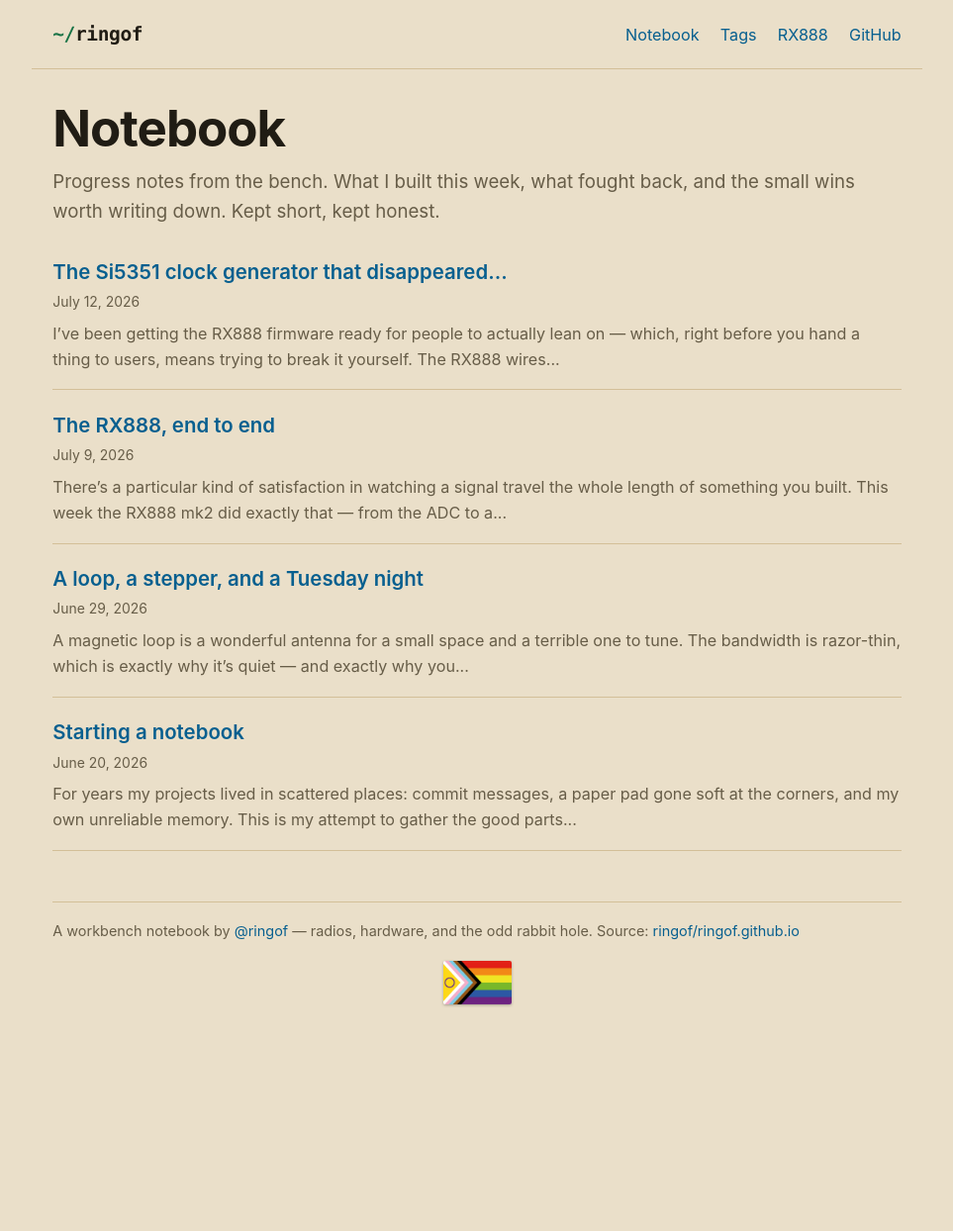
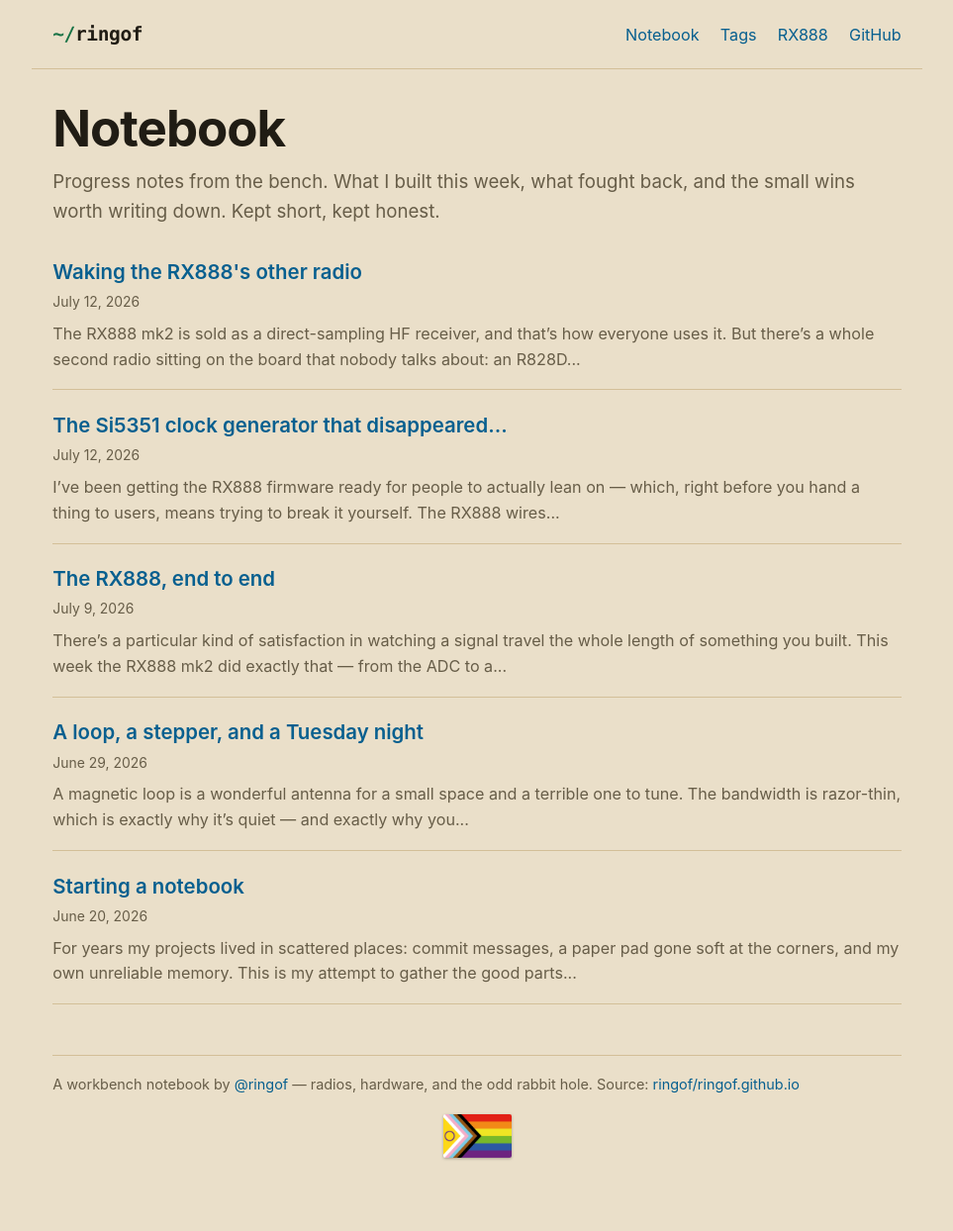
Before and after one commit to ringof/ringof.github.io, a Jekyll site: the page built from notebook.md, in a window 1280 px wide. Shown: the whole page at 99% size, without its empty margins (158-1121 px from the left). Built offline with Jekyll 4.4.1, drawn with Linux system fonts in a browser that asks for light colours; before the commit the page ends 1089 px from its top, so only the background shows below that; part of the change alters nothing that is shown.

Commit message:
Add notebook post: waking the RX888's other radio
Rebased onto main after the presentation-polish PR (#10) merged: re-applies the
.post-video styles on top of the new stylesheet so the VHF demo embed keeps its
framing. The post itself is unchanged (host-side R828D VHF bring-up on the
RX888, handed to Phil Karn (KA9Q) for ka9q-radio; video kept, no poster). Now
inherits the refreshed design, the tag pills / tags page, and the ordered-list
fix (its four-step VHF-on list renders with numbers, no stray bullets).

Co-Authored-By: Claude Opus 4.8 <noreply@anthropic.com>
Claude-Session: https://claude.ai/code/session_011R1ghwtgxfeKNMPNq9k5vX

```diff
--- /dev/null
+++ b/_posts/2026-07-12-waking-the-rx888s-other-radio.md
@@ -0,0 +1,129 @@
+---
+layout: post
+title: "Waking the RX888's other radio"
+date: 2026-07-12
+tags: [rx888, vhf, r828d, ka9q-radio]
+description: >-
+  The RX888 is sold as a direct-sampling HF receiver, but there's a whole second
+  radio on the board — an R828D VHF tuner the firmware never drives. Here's how I
+  woke it up from the host with no firmware change, and handed it to Phil Karn
+  (KA9Q) for ka9q-radio.
+---
+
+The RX888 mk2 is sold as a direct-sampling HF receiver, and that's how everyone
+uses it. But there's a whole second radio sitting on the board that nobody talks
+about: an **R828D** VHF/UHF tuner, wired up and waiting, that the firmware
+doesn't drive at all. (The GPL tuner driver got pulled years ago over the same
+license clash I keep running into.) I wanted to wake it up — and, more to the
+point, hand it to someone who'd actually put it to work: **Phil Karn, KA9Q**,
+whose [ka9q-radio](https://github.com/ka9q/ka9q-radio) already runs the RX888.
+
+## Don't bake it into the firmware
+
+My first instinct, a year ago, would have been to teach the FX3 firmware how to
+drive the tuner. The [Si5351 saga](/notebook/2026/07/the-si5351-clock-generator-that-disappeared/)
+cured me of that. Baking capability into the firmware gets in the way of the
+people who actually want to experiment — you end up trying to anticipate
+everyone's needs, hiding the hardware behind a wall of commands, and making the
+whole thing more brittle in the bargain.
+
+So the plan was the opposite: expose the tuner directly, over the FX3's
+diagnostic I2C endpoint, and let driver authors program it themselves — exactly
+the way they already program the Si5351 clock. Phil, in particular, *wants* to
+drive the tuner himself, so he knows precisely what frequency he's really
+getting. Good. My job was just to prove it works and get out of the way.
+
+## The whole thing is a host script
+
+The happy surprise: it needs **no firmware change at all.** I couldn't help
+hacking it together on the flight home, and by the time I landed the recipe was
+just four steps over that diagnostic endpoint:
+
+1. **Reference clock on.** Program the Si5351's CLKB output to 16 MHz — that's
+   the R828D's reference. (Because the tuner's reference comes from the same
+   clock as everything else, the whole front end can ride a GPS-locked
+   reference.)
+2. **Tuner init.** Blast the R828D's init register array and set the channel
+   filter.
+3. **Tune.** Program the tuner PLL to your frequency and confirm it locks.
+4. **Flip the path.** Set one GPIO bit (VHF_EN) to swing the front end off the
+   HF direct-sampling input and onto the tuner.
+
+Run it backwards — standby the tuner, CLKB off, clear the bit — and you're back
+on HF. The genuinely delightful part was hot-switching between HF and VHF with
+almost no effort at all.
+
+## The trick: two actors, one USB pipe
+
+Here's the bit I'm proud of. The tuner setup runs entirely over the FX3's
+**EP0** diagnostic endpoint while `radiod` streams ADC samples on **EP1**. The
+FX3 finishes each I2C transaction before it starts the next, libusb serializes
+the host's commands, and — crucially — nothing the tuner script touches is used
+by the sampling path. So a little Python script can retune the front end *live,
+underneath ka9q-radio,* with no firmware and nobody stepping on anybody. (The
+place that stops being safe is two host processes reaching for the same chip at
+once — but for one tuner and one streamer, it just works.)
+
+## The R828D: undocumented, as usual
+
+The tuner is a cousin of the R820T2 that powers a generation of RTL-SDR dongles,
+and like so much on this board it comes with no real datasheet — you work from a
+leaked 2011 Rafael Micro register description and from librtlsdr, and check on
+the bench how far the family resemblance holds. (Far, it turns out.) It does
+high-side injection, like the Airspy R2, mixing your VHF signal down to a fixed
+~4.57 MHz IF that the ADC then samples.
+
+A few things bit me on the way:
+
+- **The reads come back byte-reversed.** Writes go out MSB-first, but readback
+  arrives **LSB-first** — a bit-order flip I've never seen another I2C part do,
+  mentioned in exactly one line of the register PDF and confirmed in the osmocom
+  and Linux R820T drivers.
+- **A calibration-PLL "park trap."** The filter-cal routine wedged near 56 MHz
+  (a VCO floor meeting integer-N dither); parking the calibration at 100.1 MHz
+  instead stepped right around it.
+- **Gain is a puzzle, not a knob.** The low registers (LNA, mixer, image
+  gain/phase) interact, there are a couple of "magic sequences" to respect, and
+  the tuner's own AGC works — though, like most people who drive these, I trust
+  a gain plan I built myself a little more.
+
+One warning worth repeating, because it trips people up: the "never write
+registers 4–8" rule from the clock-chip post is about the **Si5351**, not the
+tuner. Same board, different chip, opposite advice on those addresses. On the
+R828D, those low registers are exactly the ones you *do* need — they power up
+the mixer and set the gains.
+
+## Handing it to Phil
+
+The point of all this was to make the tuner *Phil's to use,* not mine to own. So
+I wrote up the VHF-on and VHF-off sequences, a wire-format reference for driver
+authors, and a "what these registers actually mean" document, and handed the lot
+over. Phil's folding tuner control into ka9q-radio's `rx888.c` — programming the
+R828D himself, on his own docker test harness, as a patch you can cherry-pick.
+My side is still a work in progress ([PR #176](https://github.com/ringof/rx888-firmware/pull/176)),
+and the ka9q-radio port is coming together.
+
+One good question Phil raised in passing: with only ~8 MHz of tuner bandwidth,
+running the ADC at the full 129.6 MHz is a waste of most of `radiod`'s CPU.
+Dropping to ~20 MHz — the rate the Airspy R2 uses with the same tuner family —
+would reclaim it. That's the next knob to turn.
+
+## It works
+
+<figure class="post-video">
+  <video controls preload="metadata" playsinline>
+    <source src="/assets/vhf-fm-demo.mp4" type="video/mp4">
+    Your browser can't play this clip — <a href="/assets/vhf-fm-demo.mp4">download the demo</a>.
+  </video>
+  <figcaption>
+    The bench TUI tuning the FM broadcast band through the RX888's R828D tuner —
+    the whole front end driven from the host, no firmware flash.
+  </figcaption>
+</figure>
+
+A receiver sold to sample HF is now pulling the broadcast band out of the air
+through a tuner the firmware never touches — GPS-lockable, live under
+ka9q-radio, without a single flash. The next step isn't more firmware; it's a
+small RX888-family header for driver authors, the way the RTL and R820T world
+already has. Expose the hardware, write down what it means, and hand it to
+people who'll take it somewhere you didn't think of. That's the fun part.
--- a/assets/css/style.css
+++ b/assets/css/style.css
@@ -244,6 +244,21 @@ a.post-tag:hover {
 .post-content h2 { font-size: 1.28rem; }
 .post-content h3 { font-size: 1.05rem; }
 .post-content img { max-width: 100%; height: auto; border-radius: 6px; }
+.post-video { margin: 1.75rem 0; }
+.post-video video {
+  display: block;
+  width: 100%;
+  height: auto;
+  border-radius: 6px;
+  background: #000;
+  border: 1px solid var(--border);
+}
+.post-video figcaption {
+  margin-top: .5rem;
+  font-size: .85rem;
+  color: var(--muted);
+  text-align: center;
+}
 .post-content a {
   text-decoration: underline;
 }
```
Also changed, not shown: 1 other file.
